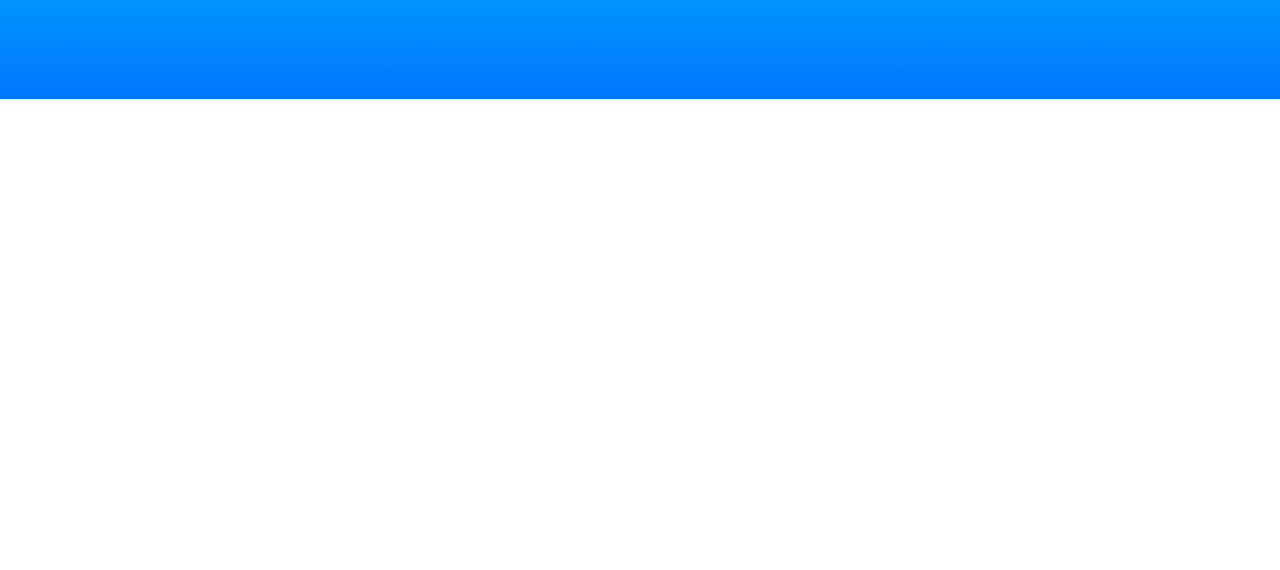
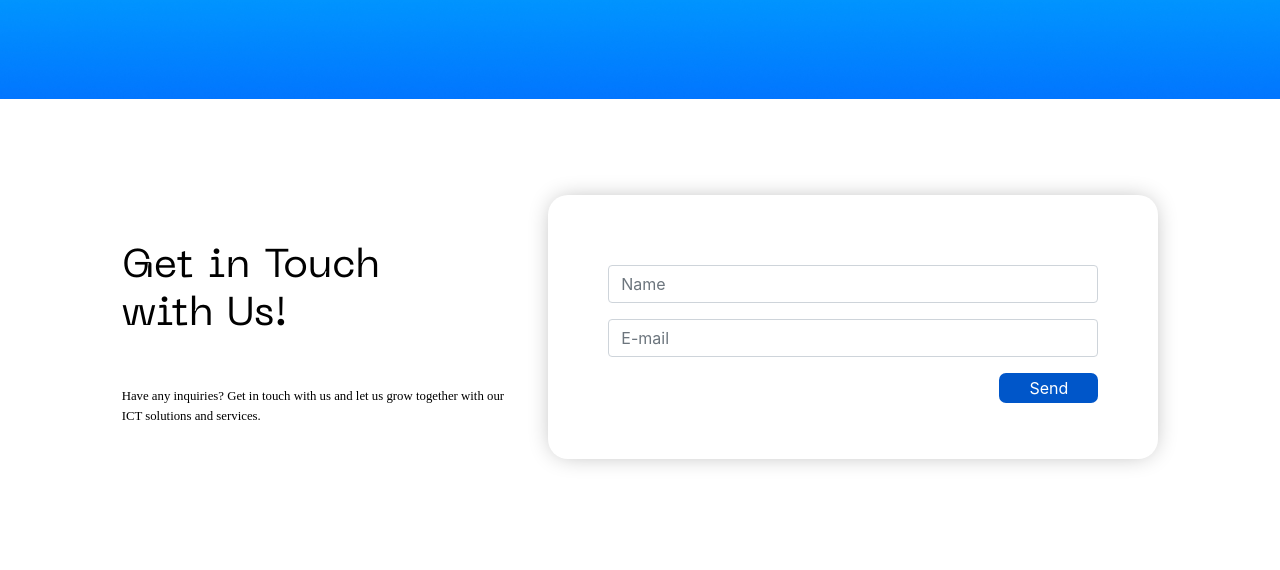
Before and after one commit to FikriGunawan/netvolve, a plain HTML site: page index.html in a window 1280 px wide. Shown: the part 7124-7694 px from the top of the page. Before the commit the page ends 7223 px from the top, so only its background shows below. Drawn offline with nearby package versions, Linux system fonts and the light colour scheme; files whose address does not match are found by name; a web font is replaced by a local one.

Commit message:
initial commit

```diff
--- a/css/style.css
+++ b/css/style.css
@@ -212,6 +212,13 @@ p{
 .car-promotion{
     margin-top: 200px;
 }
+.home-contact .wrap{
+    -webkit-box-shadow: 0px 0px 23px -5px rgba(0,0,0,0.32);
+    -moz-box-shadow: 0px 0px 23px -5px rgba(0,0,0,0.32);
+    box-shadow: 0px 0px 23px -5px rgba(0,0,0,0.32);
+    padding: 70px 60px 40px;
+    border-radius: 20px;
+}
 /* Components */
 /* Button and Links */
 .button-white{
@@ -228,13 +235,19 @@ p{
 .button-blue:hover{
     color: #fff;
 }
+.button-send-netv{
+    background-color: #0056C9;
+    padding: 3px 30px;
+    border: none;
+    border-radius: 7px;
+    color: #fff;
+    text-align: right;
+}
 .v-shadow{
     -webkit-box-shadow: 0px -5px 15px -10px rgba(0,0,0,0.58);
     -moz-box-shadow: 0px -5px 15px -10px rgba(0,0,0,0.4);
     box-shadow: 0px -5px 15px -10px rgba(0,0,0,0.4);
 }
-
-
 @media screen and (max-width: 414px) {
     p {
         font-size: 0.9rem;
--- a/index.html
+++ b/index.html
@@ -738,6 +738,34 @@
             </div>
         </div>
     </div>
+    <div class="container-fluid home-contact py-lg-5">
+        <div class="row my-lg-5">
+            <div class="col-lg-4 offset-lg-1">
+                <h1 class="text-black my-lg-5">
+                    Get in Touch<br>
+                    with Us!
+                </h1>
+                <p class="text-black mb-lg-5">
+                    Have any inquiries? Get in touch with us and let us grow together with our ICT solutions and services.
+                </p>
+            </div>
+            <div class="col-lg-6">
+                <div class="wrap">
+                    <form>
+                        <div class="form-group">
+                          <input type="text" class="form-control" id="exampleInputEmail1" aria-describedby="emailHelp" placeholder="Name">
+                        </div>
+                        <div class="form-group">
+                            <input type="text" class="form-control" id="exampleInputEmail1" aria-describedby="emailHelp" placeholder="E-mail">
+                        </div>
+                        <div class="form-group text-right">
+                            <input class="button-send-netv" type="button" value="Send">
+                        </div>
+                    </form>
+                </div>
+            </div>
+        </div>
+    </div>
 
     <script src="https://cdnjs.cloudflare.com/ajax/libs/jquery/3.5.1/jquery.min.js" integrity="sha512-bLT0Qm9VnAYZDflyKcBaQ2gg0hSYNQrJ8RilYldYQ1FxQYoCLtUjuuRuZo+fjqhx/qtq/1itJ0C2ejDxltZVFg==" crossorigin="anonymous"></script>
     <script src="https://cdn.jsdelivr.net/npm/popper.js@1.16.1/dist/umd/popper.min.js" integrity="sha384-9/reFTGAW83EW2RDu2S0VKaIzap3H66lZH81PoYlFhbGU+6BZp6G7niu735Sk7lN" crossorigin="anonymous"></script>
```
